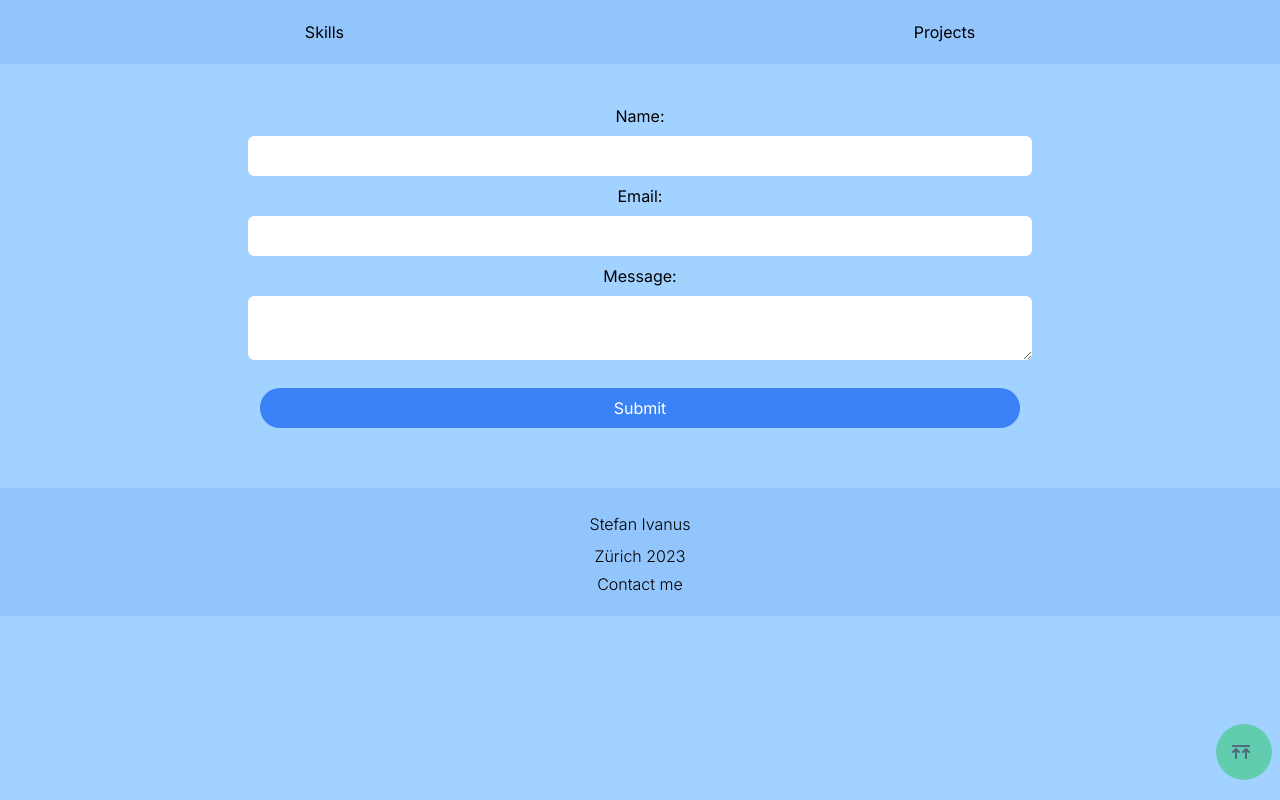
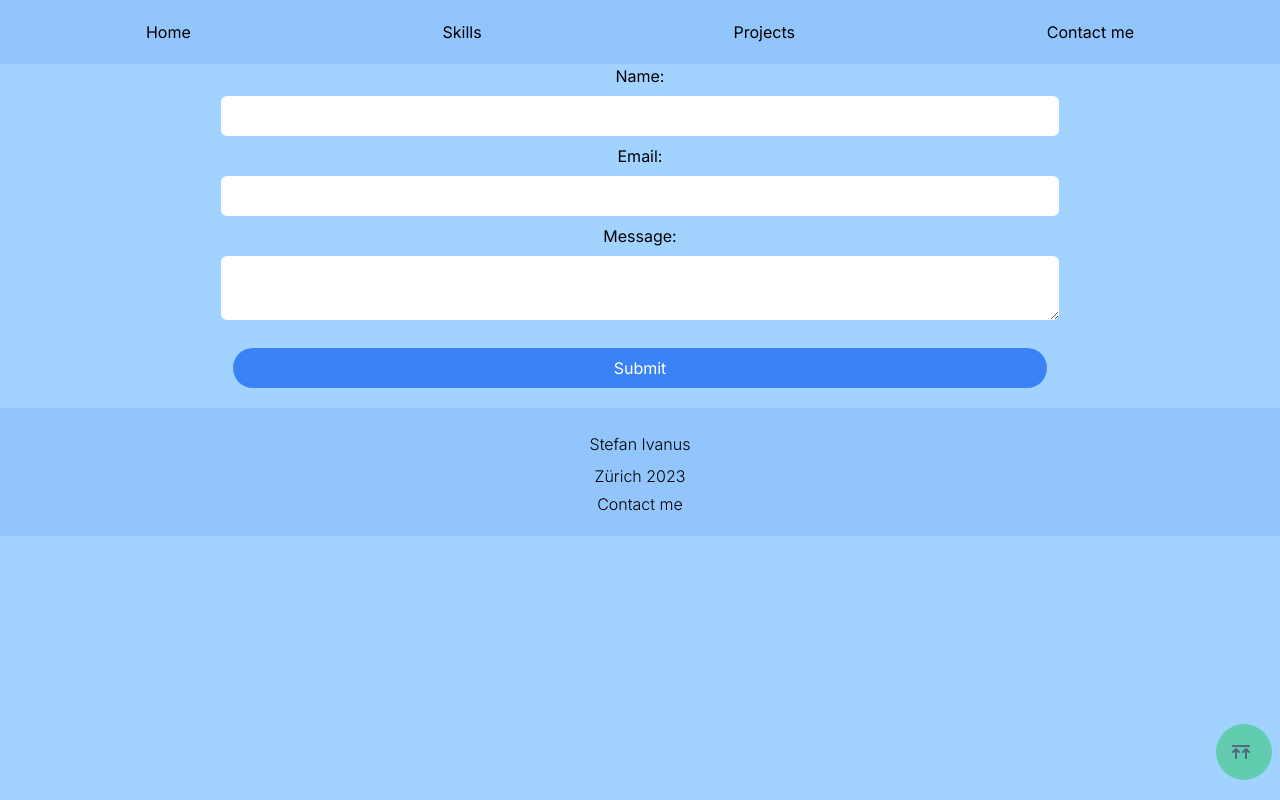
Before and after one commit to Stef14-bit/portfolio_iv, a Next.js app: page /contact in a window 1280 px wide. Built offline with nearby package versions, Linux system fonts and the light colour scheme.

Commit message:
added home to navbar

```diff
--- a/app/components/Navbar.tsx
+++ b/app/components/Navbar.tsx
@@ -6,6 +6,9 @@ const Navbar = (props: Props) => {
   return (
     <div className="bg-blue-300 w-full  flex items-center p-5">
       <ul className="w-full flex flex-row justify-around items-center">
+        <a href="/">
+          <li>Home</li>
+        </a>
         <a href="#skills">
           <li>Skills</li>
         </a>
@@ -13,6 +16,7 @@ const Navbar = (props: Props) => {
         <a href="#projects">
           <li>Projects</li>
         </a>
+        <a href="../contact">Contact me</a>
       </ul>
     </div>
   );
--- a/app/contact/page.tsx
+++ b/app/contact/page.tsx
@@ -38,7 +38,7 @@ const ContactForm: React.FC = () => {
   };
 
   return (
-    <div className="flex justify-center p-10">
+    <div className="flex justify-center p-10socket">
       {isSubmitted ? (
         <div className="text-green-600 text-center font-light text-xl">
           Thank you for your message! We will get back to you soon.
```
